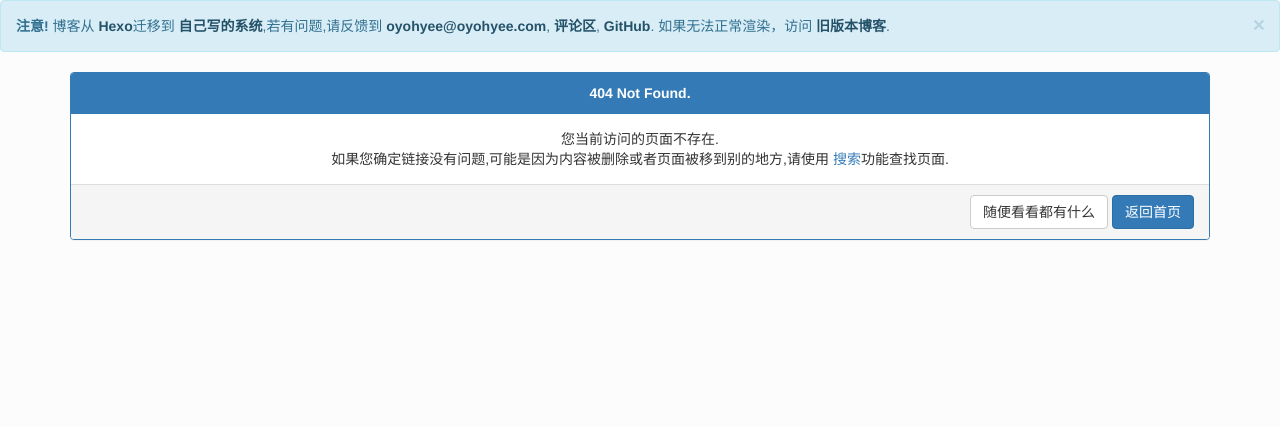
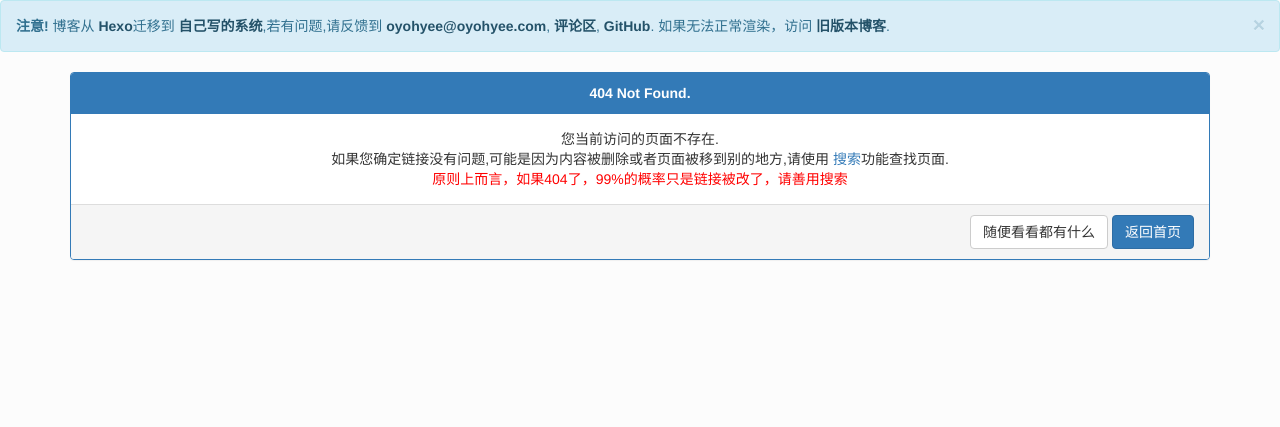
Before and after one commit to OhYee/OBlog, a Flask app: template OBlog/templates/pages/404.html in a window 1280 px wide. Shown: the part 50-477 px from the top of the page. Run offline with Flask 2, Linux system fonts and the light colour scheme; the template is opened without the code that fills it, so the values that code supplies are empty; data comes from the database, SQL or seed files in the repository; some libraries are stand-ins or nearby versions; some web fonts are replaced.

Commit message:
update:修改404页面细节

```diff
--- a/OBlog/templates/pages/404.html
+++ b/OBlog/templates/pages/404.html
@@ -12,7 +12,8 @@
             <div class="text-center">
                 您当前访问的页面不存在.
                 <br> 如果您确定链接没有问题,可能是因为内容被删除或者页面被移到别的地方,请使用
-                <a href='/'>搜索</a>功能查找页面.
+                <a href='/'>搜索</a>功能查找页面.<br>
+                <span style="color:red">原则上而言，如果404了，99%的概率只是链接被改了，请善用搜索</span>
             </div>
         </div>
 
```
